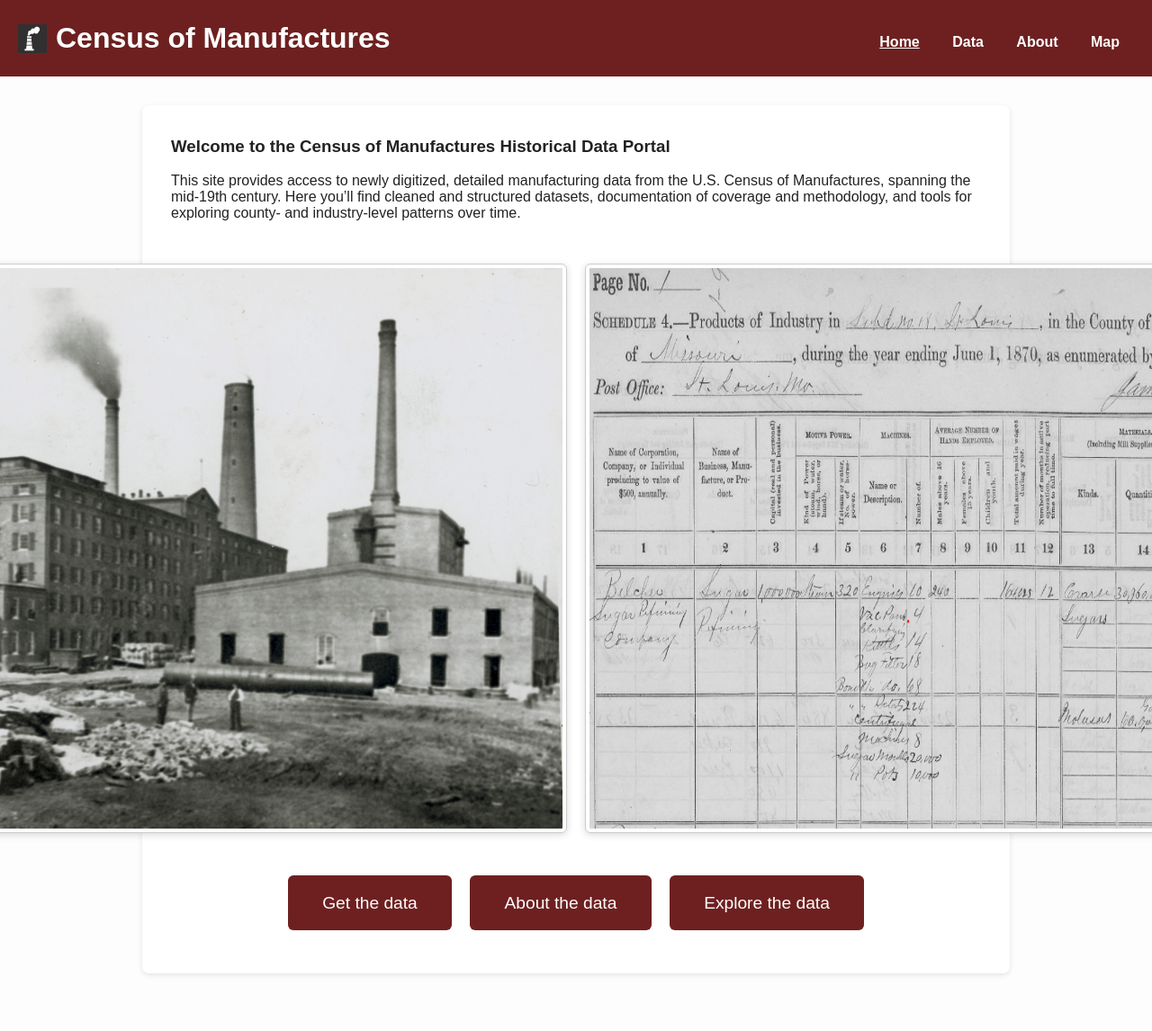
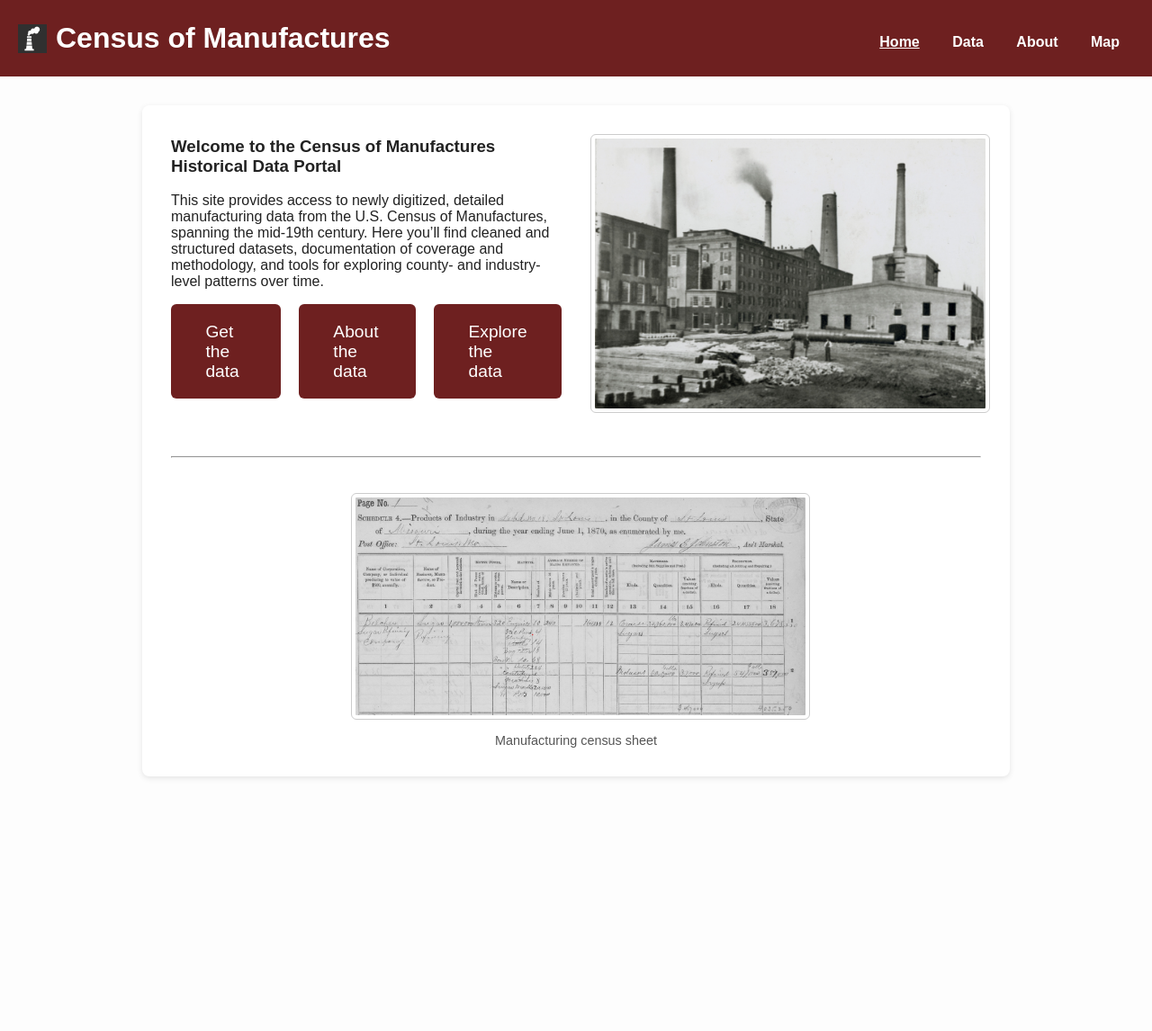
Before and after one commit to allen-otterstrom/CMF_data, a Jekyll site: the page built from index.md, in a window 1280 px wide. Shown: the whole page at 90% size. Built offline with Jekyll 4.4.1, drawn with Linux system fonts in a browser that asks for light colours; after the commit the page ends 927 px from its top, so only the background shows below that; some of the changed lines change nothing that is shown.

Commit message:
Update index.md

```diff
--- a/index.md
+++ b/index.md
@@ -3,16 +3,78 @@ layout: default
 title: Historical Census of Manufactures Microdata
 ---
 
-### Welcome to the Census of Manufactures Historical Data Portal
-This site provides access to newly digitized, detailed manufacturing data from the U.S. Census of Manufactures, spanning the mid-19th century. Here you’ll find cleaned and structured datasets, documentation of coverage and methodology, and tools for exploring county- and industry-level patterns over time.
-
-<div class="image-container">
-  <img src="/CMF_data/assets/images/Belchers.jpg" alt="Historical photo 1">
-  <img src="/CMF_data/assets/images/belchers_sheet.png" alt="Historical photo 2">
+<div class="hero-container">
+  <div class="hero-text">
+    <h3>Welcome to the Census of Manufactures Historical Data Portal</h3>
+    <p>
+      This site provides access to newly digitized, detailed manufacturing data from the U.S. Census of Manufactures, spanning the mid-19th century.
+      Here you’ll find cleaned and structured datasets, documentation of coverage and methodology, and tools for exploring county- and industry-level patterns over time.
+    </p>
+    <div class="button-container">
+      <a href="get-data.html">Get the data</a>
+      <a href="about.html">About the data</a>
+      <a href="explore.html">Explore the data</a>
+    </div>
+  </div>
+  <div class="hero-image">
+    <img src="/CMF_data/assets/images/Belchers.jpg" alt="Historical photo 1">
+  </div>
 </div>
 
-<div class="button-container">
-  <a href="get-data.html">Get the data</a>
-  <a href="about.html">About the data</a>
-  <a href="explore.html">Explore the data</a>
+<hr>
+
+<div class="image-gallery">
+  <figure>
+    <img src="/CMF_data/assets/images/belchers_sheet.png" alt="Historical photo 2">
+    <figcaption>Manufacturing census sheet</figcaption>
+  </figure>
 </div>
+
+<style>
+.hero-container {
+  display: flex;
+  flex-wrap: wrap;
+  align-items: center;
+  gap: 2rem;
+  margin-bottom: 2rem;
+}
+
+.hero-text {
+  flex: 1;
+  min-width: 300px;
+}
+
+.hero-image {
+  flex: 1;
+  min-width: 300px;
+}
+
+.hero-image img {
+  width: 100%;
+  height: auto;
+  border-radius: 6px;
+}
+
+.image-gallery {
+  display: flex;
+  justify-content: center;
+  gap: 1.5rem;
+}
+
+.image-gallery figure {
+  text-align: center;
+  max-width: 500px;
+}
+
+.image-gallery img {
+  width: 100%;
+  height: auto;
+  border-radius: 6px;
+}
+
+.image-gallery figcaption {
+  font-size: 0.9rem;
+  color: #555;
+  margin-top: 0.5rem;
+}
+</style>
```
